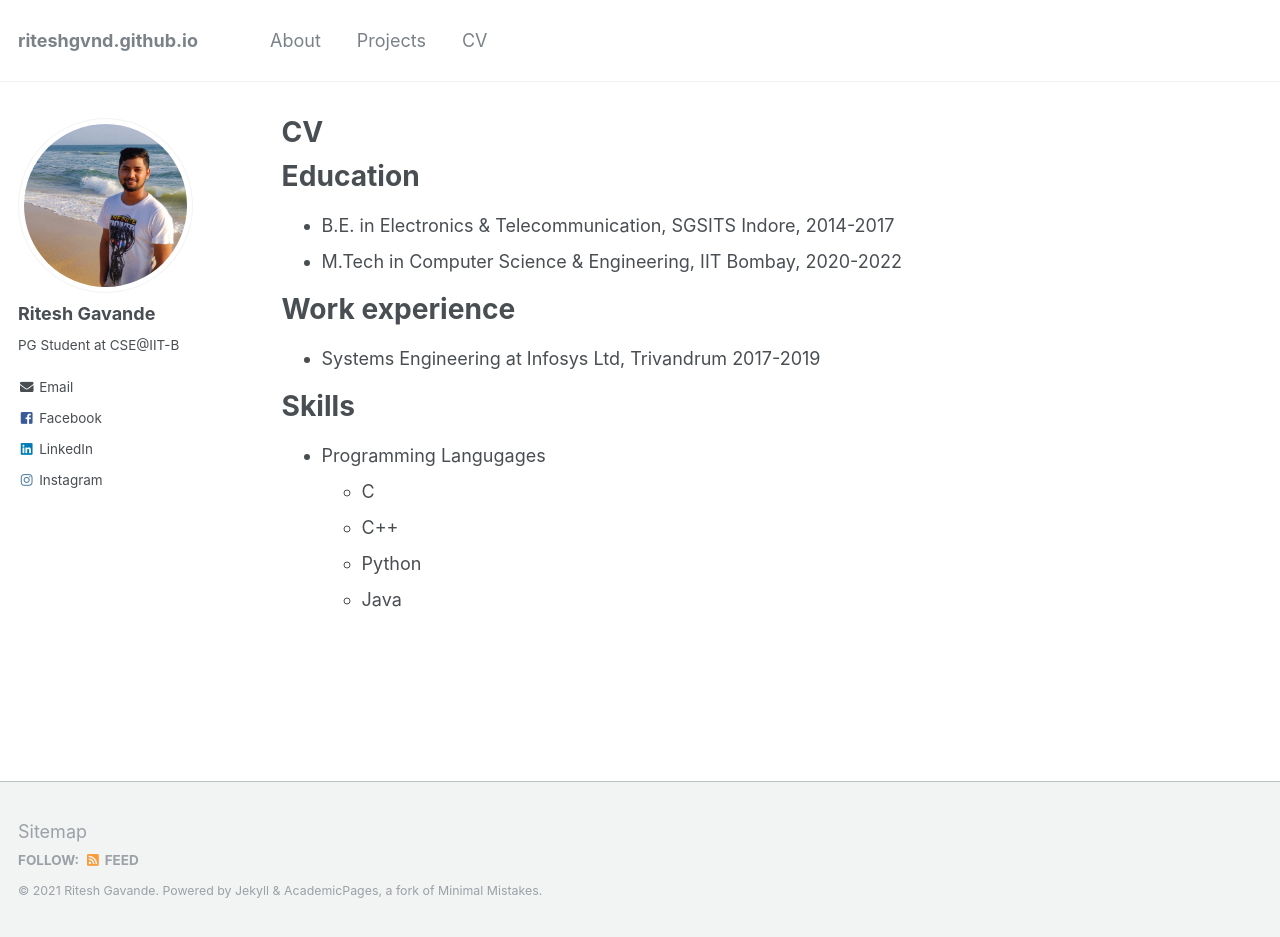
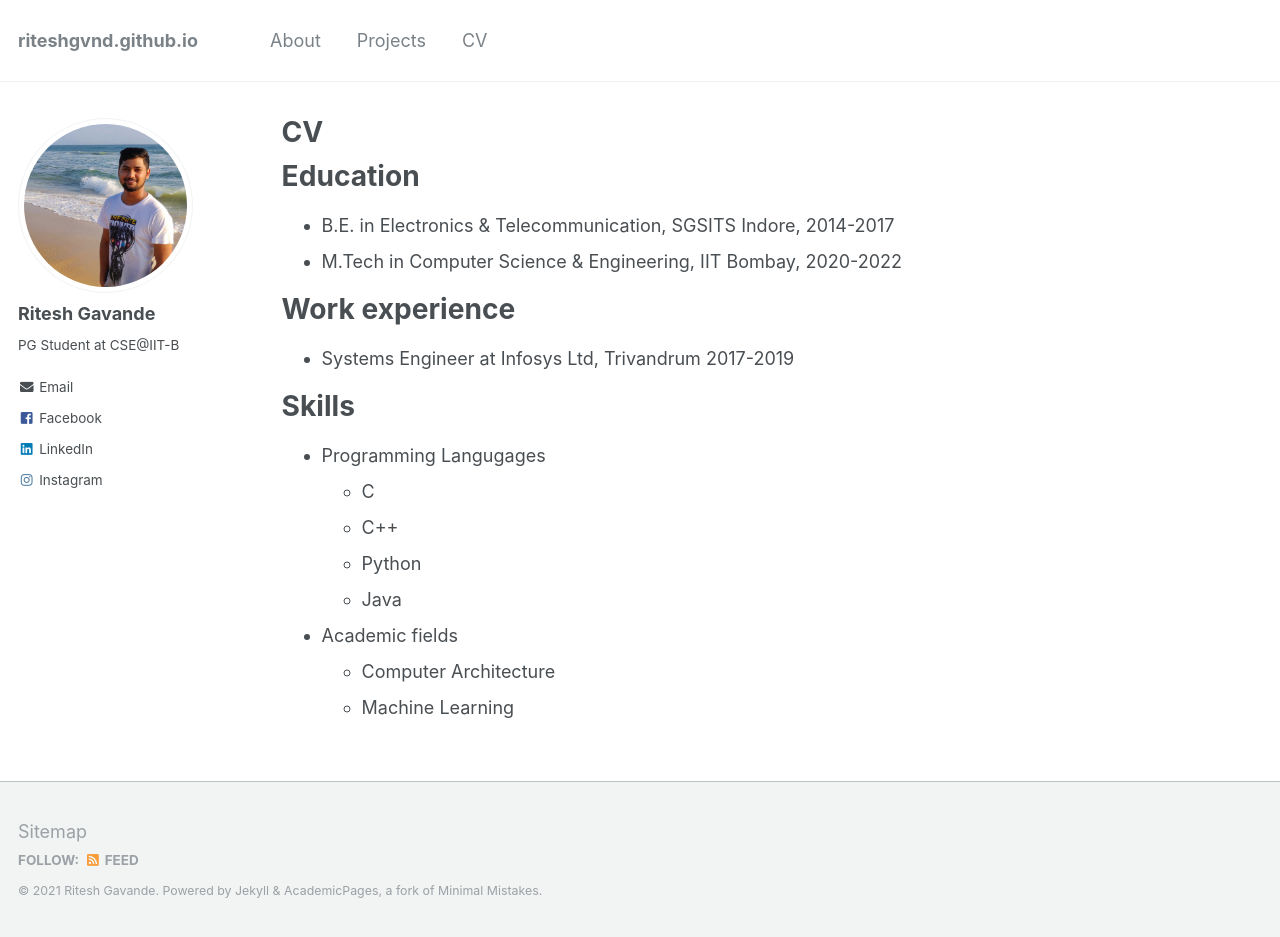
Before and after one commit to Riteshgvnd/riteshgvnd.github.io, a Jekyll site: the page built from _pages/cv.md, in a window 1280 px wide and 937 px high. Built offline with Jekyll 4.4.1, drawn with Linux system fonts in a browser that asks for light colours.

Commit message:
Update cv.md

```diff
--- a/_pages/cv.md
+++ b/_pages/cv.md
@@ -16,7 +16,7 @@ Education
 
 Work experience
 ======
-* Systems Engineering at Infosys Ltd, Trivandrum 2017-2019
+* Systems Engineer at Infosys Ltd, Trivandrum 2017-2019
 
 Skills
 ======
@@ -25,3 +25,6 @@ Skills
   * C++
   * Python
   * Java
+* Academic fields
+  * Computer Architecture
+  * Machine Learning
```
